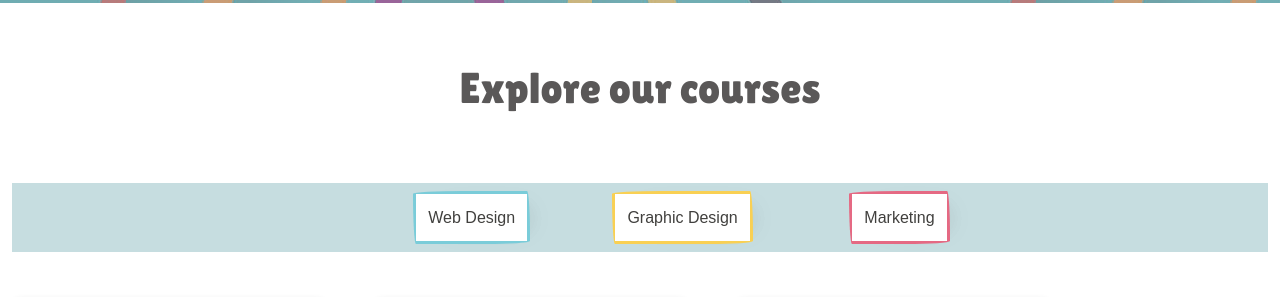
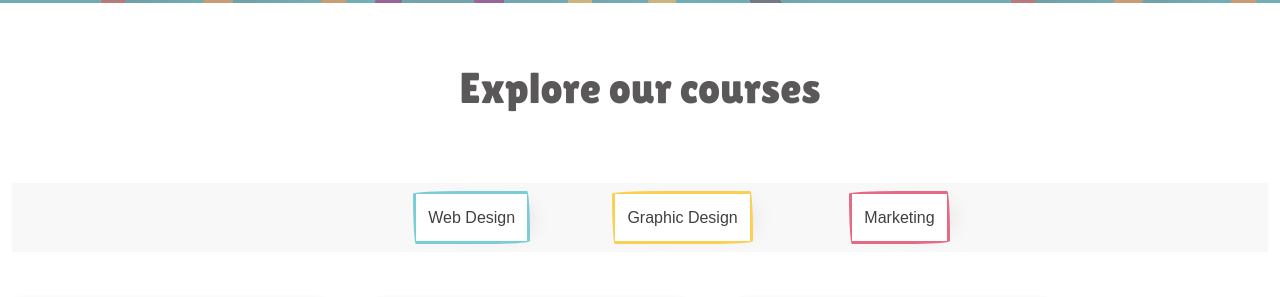
Before and after one commit to dua-hl/code-hunters---final, a website: page index.html in a window 1280 px wide. Shown: the part 1653-1950 px from the top of the page. Drawn offline with nearby package versions, Linux system fonts and the light colour scheme; some packages are replaced by stand-ins of ours; a script that the page names is missing; a web font is replaced by a local one.

Commit message:
edit courses navbar background color

```diff
--- a/assets/css/style.css
+++ b/assets/css/style.css
@@ -474,6 +474,10 @@ background-size: cover;
 }
 
 /* nav */
+.courses .navbar{
+    background-color:rgba(191, 186, 186, 0.1) !important;
+}
+
 .courses .nav-item:nth-of-type(1) .button-55 {
   align-self: center;
   background-color: #fff;
```
